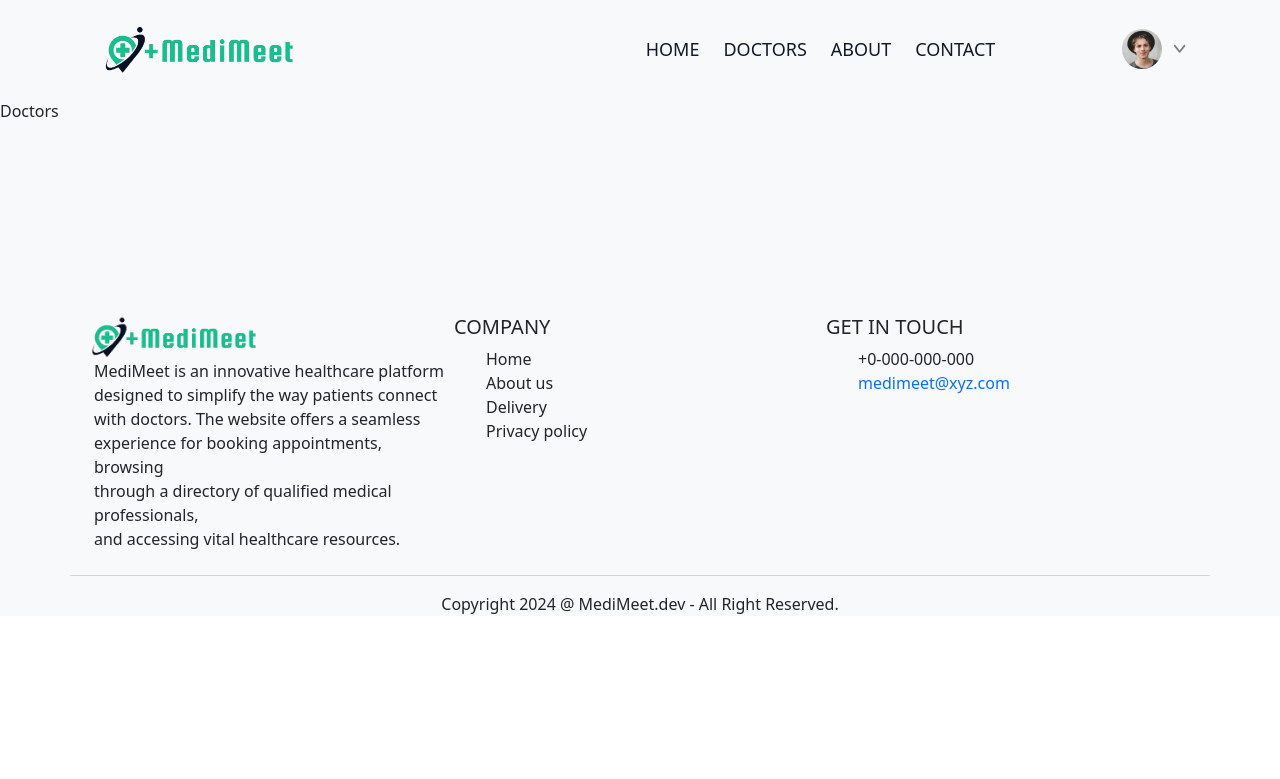
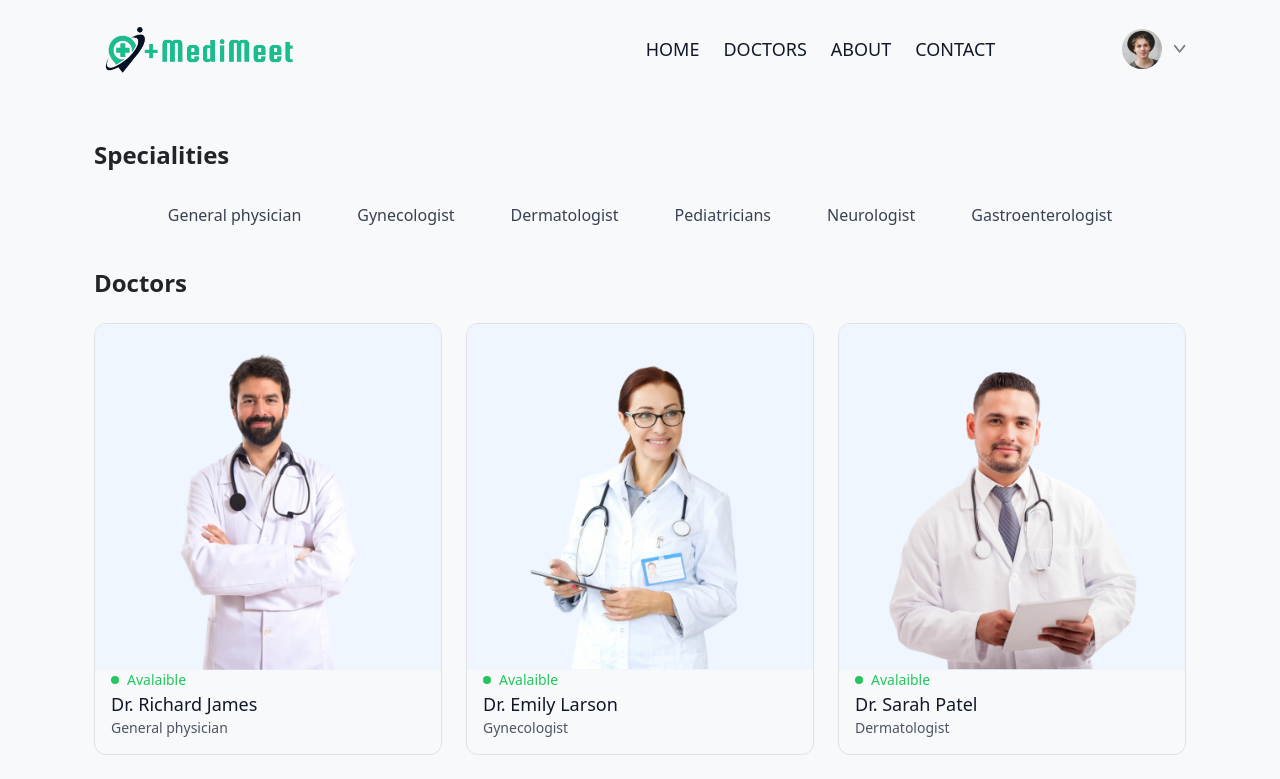
Before and after one commit to Arshad-Qureshi-Coder/MediMeet, a React (Create React App) app: page /doctors in a window 1280 px wide. Shown: the top 779 px of the page. Built offline with nearby package versions, Linux system fonts and the light colour scheme.

Commit message:
update docters

```diff
--- a/src/Components/Context/AppContext.js
+++ b/src/Components/Context/AppContext.js
@@ -1,13 +1,14 @@
 import { createContext } from "react";
 
-import { doctors } from "../../assets/assets";
+import { doctors, specialityData } from "../../assets/assets";
 
 export const AppContext = createContext();
 
 const AppcontextProvider = (props) => {
 
     const value={
-        doctors
+        doctors,
+        specialityData
     }
     return(
         <AppContext.Provider value={value}>
--- a/src/Components/Pages/Doctors.js
+++ b/src/Components/Pages/Doctors.js
@@ -1,8 +1,60 @@
-import React from 'react'
+import React, { useContext, useEffect, useState } from 'react'
+import { AppContext } from '../Context/AppContext';
+import { useNavigate } from 'react-router-dom';
 
 const Doctors = () => {
+  const {doctors,specialityData} = useContext(AppContext);
+  const [filteredDoctors, setFilteredDoctors] = useState(doctors);
+  const navigate = useNavigate();
+
+  const filterDoctors = (selectedSpeciality) => {
+    if (selectedSpeciality === 'All') {
+      setFilteredDoctors(doctors);
+    } else {
+      setFilteredDoctors(
+        doctors.filter((doctor) => doctor.speciality === selectedSpeciality)
+      );
+    }
+  };
+
+  useEffect(() => {
+    // Initial filter (optional)
+    filterDoctors('All');
+  }, [doctors]);
+
   return (
-    <div>Doctors</div>
+    <section class="container mx-auto px-4 py-10">
+    {/* SPECIALITY */}
+    <h2 class="text-2xl font-semibold mb-4">Specialities</h2>
+    <div class="flex flex-wrap justify-center gap-2">
+      {specialityData.map((item, index) => (
+        <button
+          key={index}
+          class="text-gray-700 py-2 px-4 rounded-lg hover:bg-gray-200 focus:outline-none focus:ring focus:ring-offset-2 focus:ring-green-500 active:bg-gray-300"
+          onClick={() => filterDoctors(item.speciality)}
+        >
+          {item.speciality}
+        </button>
+      ))}
+    </div>
+
+    {/* DOCTORS */}
+    <h2 class="text-2xl font-semibold mt-8 mb-4">Doctors</h2>
+    <div class="grid grid-cols-1 sm:grid-cols-2 md:grid-cols-3 gap-4">
+    {filteredDoctors.map((item, index)=>(
+         <div key={index} onClick={()=>navigate(`/appointment/${item._id}`) } className="border border-blue-200 rounded-xl overflow-hidden cursor-pointer hover:translate-y-[-10px] transition-all duration-500" >
+            <img src={item.image} alt="Card Image" className="bg-blue-50" />
+      <div className="px-3 ">
+        <div className='flex items-center gap-2 text-sm text-center text-green-500'>
+        <p className='w-2 h-2 bg-green-500 rounded-full mb-0 ' ></p><p className='mb-0'>Avalaible</p>
+        </div>
+        <p className='text-gray-900 mb-0 text-lg font-medium'>{item.name}</p>
+        <p className='text-gray-600  text-sm '>{item.speciality}</p>
+      </div>
+        </div>
+      ))}
+    </div>
+  </section>
   )
 }
 
```
